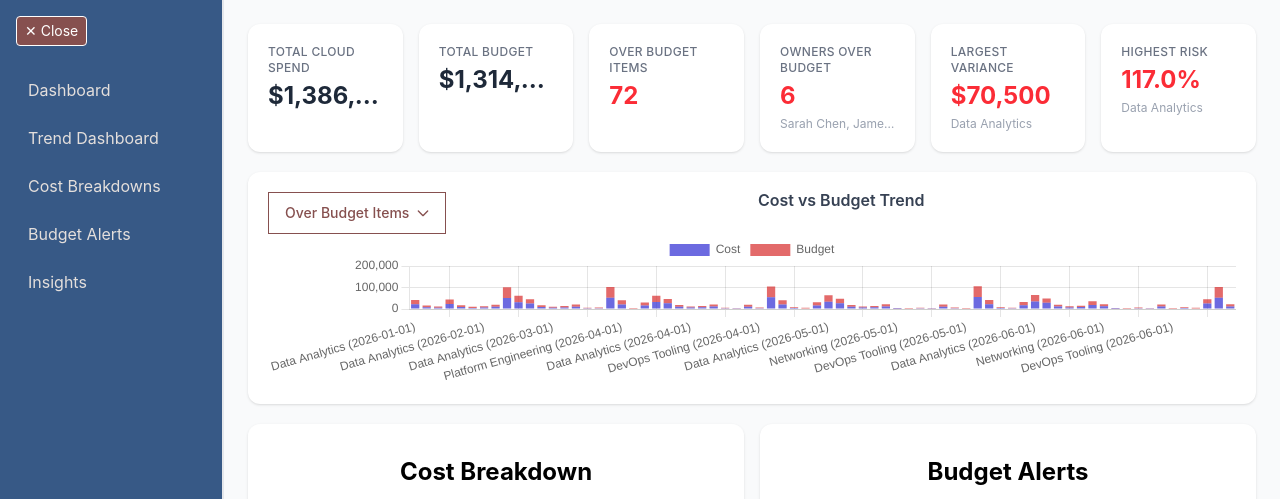
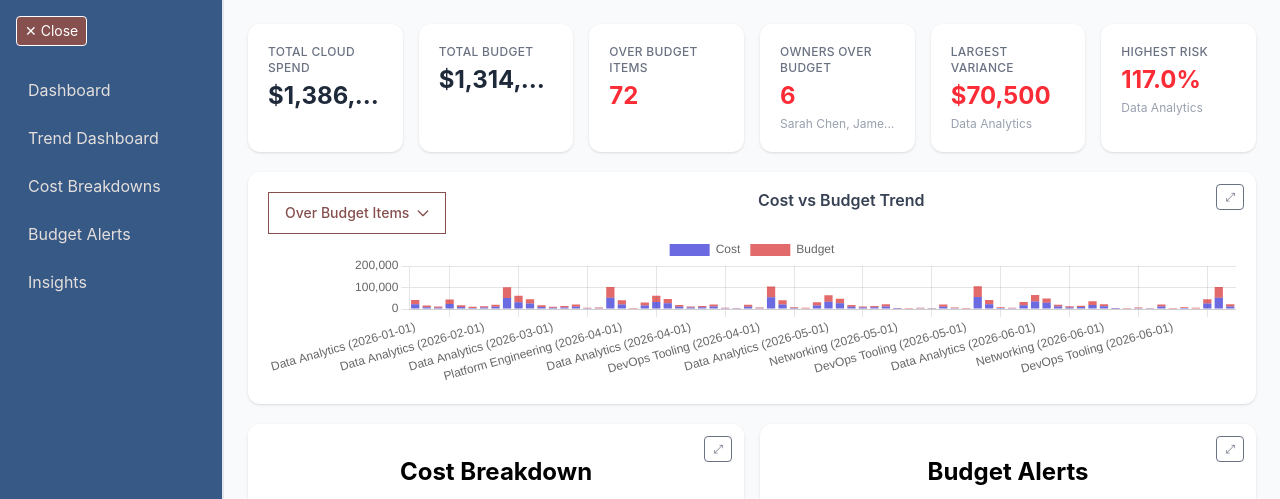
Before and after one commit to ward438/executiveDash, a React (Vite) app: page / in a window 1280 px wide. Shown: the top 499 px of the page. Built offline with nearby package versions, Linux system fonts and the light colour scheme.

Commit message:
using onExpand sets label, label is matched with navMenu then renders feature

```diff
--- a/src/components/mainNavMenu.tsx
+++ b/src/components/mainNavMenu.tsx
@@ -42,7 +42,9 @@ export const MainNavMenu = () => {
                 ))}
             </div>
             <div className="flex-1 min-w-0 h-screen overflow-hidden">
-                <ActiveComponent />
+                {activeLabel === 'Dashboard'
+                    ? <MainDash onExpand={setActiveLabel} />
+                    : <ActiveComponent />}
                 <div className={`fixed bottom-0 left-0 flex justify-center pb-4 ${isOpen ? 'w-55' : 'w-12.75'} `}>
                     <button
                         className="px-2 py-.5 text-sm border rounded cursor-pointer bg-warning-primary text-creamWhite-100 hover:bg-yellow-100"
--- a/src/dashboards/mainDash.tsx
+++ b/src/dashboards/mainDash.tsx
@@ -38,7 +38,17 @@ const KPICard = ({ label, value, sub, red }: { label: string; value: string; sub
     </div>
 );
 
-export const MainDash = () => {
+const ExpandButton = ({ onClick }: { onClick: () => void }) => (
+    <button
+        onClick={onClick}
+        className="absolute top-3 right-3 px-2 py-1 text-xs border rounded cursor-pointer text-gray-500 bg-white hover:bg-yellow-100"
+        title="Expand"
+    >
+        ⤢
+    </button>
+);
+
+export const MainDash = ({ onExpand }: { onExpand?: (label: string) => void }) => {
     const [isOpen, setIsOpen] = useState(false);
     const [selectedAccount, setSelectedAccount] = useState<DropDownItem | null>(null);
     const [page, setPage] = useState(1);
@@ -77,7 +87,8 @@ export const MainDash = () => {
                 />
             </div>
 
-            <div className="bg-white rounded-xl shadow-sm p-5 flex flex-col h-[1600px]">
+            <div className="relative bg-white rounded-xl shadow-sm p-5 flex flex-col h-[1600px]">
+                {onExpand && <ExpandButton onClick={() => onExpand('Trend Dashboard')} />}
                 <div className="flex items-start">
                     <div className="relative">
                         <TrendDropDown
@@ -108,7 +119,8 @@ export const MainDash = () => {
             </div>
 
             <div className="flex gap-4 min-h-[600px]">
-                <div className="bg-white rounded-xl shadow-sm overflow-auto flex-1 min-w-0">
+                <div className="relative bg-white rounded-xl shadow-sm overflow-auto flex-1 min-w-0">
+                    {onExpand && <ExpandButton onClick={() => onExpand('Cost Breakdowns')} />}
                     <CostBreakdownsTable
                         currentItems={currentItems}
                         page={page}
@@ -117,12 +129,14 @@ export const MainDash = () => {
                         title="Cost Breakdown"
                     />
                 </div>
-                <div className="bg-white rounded-xl shadow-sm overflow-auto flex-1 min-w-0">
+                <div className="relative bg-white rounded-xl shadow-sm overflow-auto flex-1 min-w-0">
+                    {onExpand && <ExpandButton onClick={() => onExpand('Budget Alerts')} />}
                     <BudgetAlerts />
                 </div>
             </div>
 
-            <div className="bg-white rounded-xl shadow-sm overflow-auto">
+            <div className="relative bg-white rounded-xl shadow-sm overflow-auto">
+                {onExpand && <ExpandButton onClick={() => onExpand('Insights')} />}
                 <Insights />
             </div>
 
```
